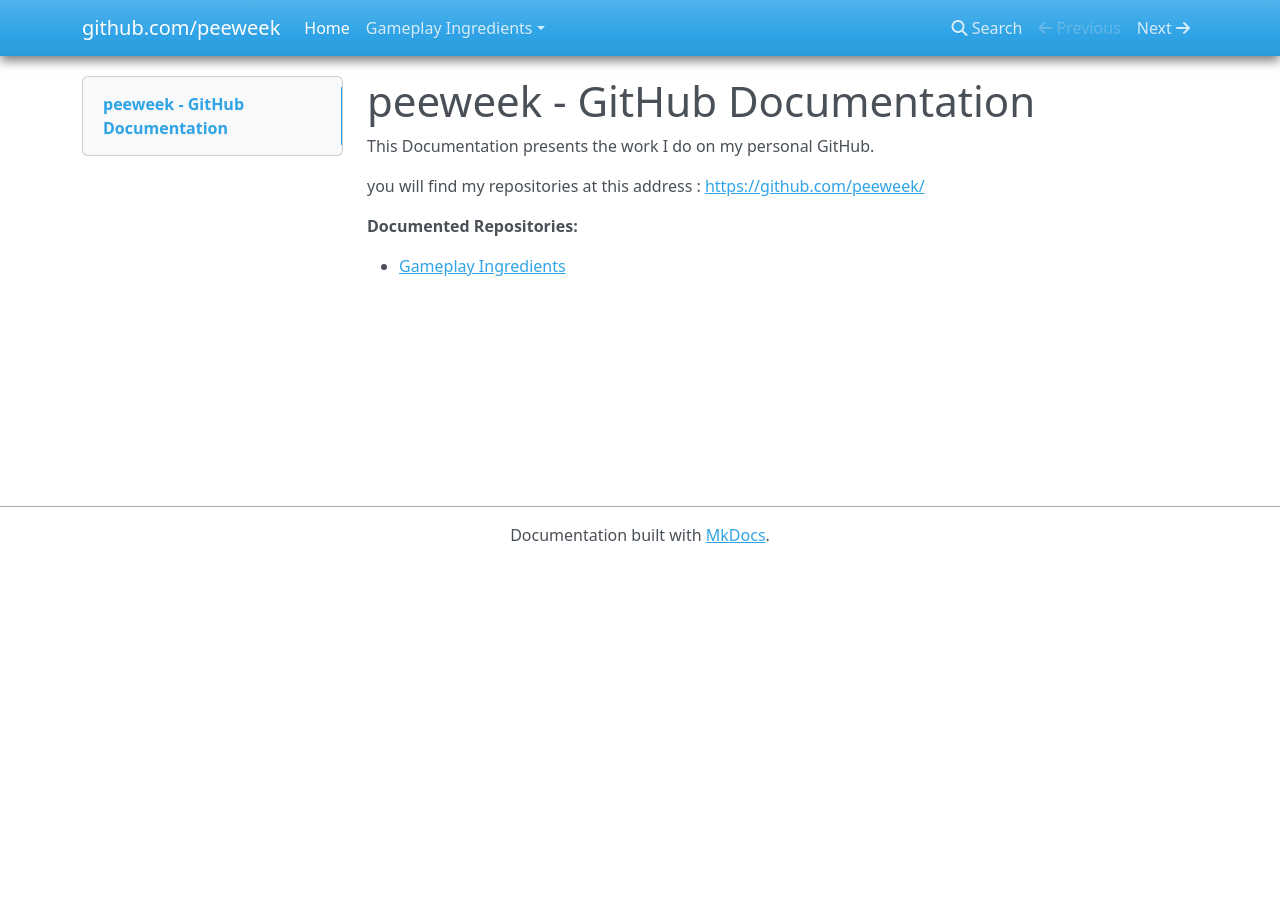
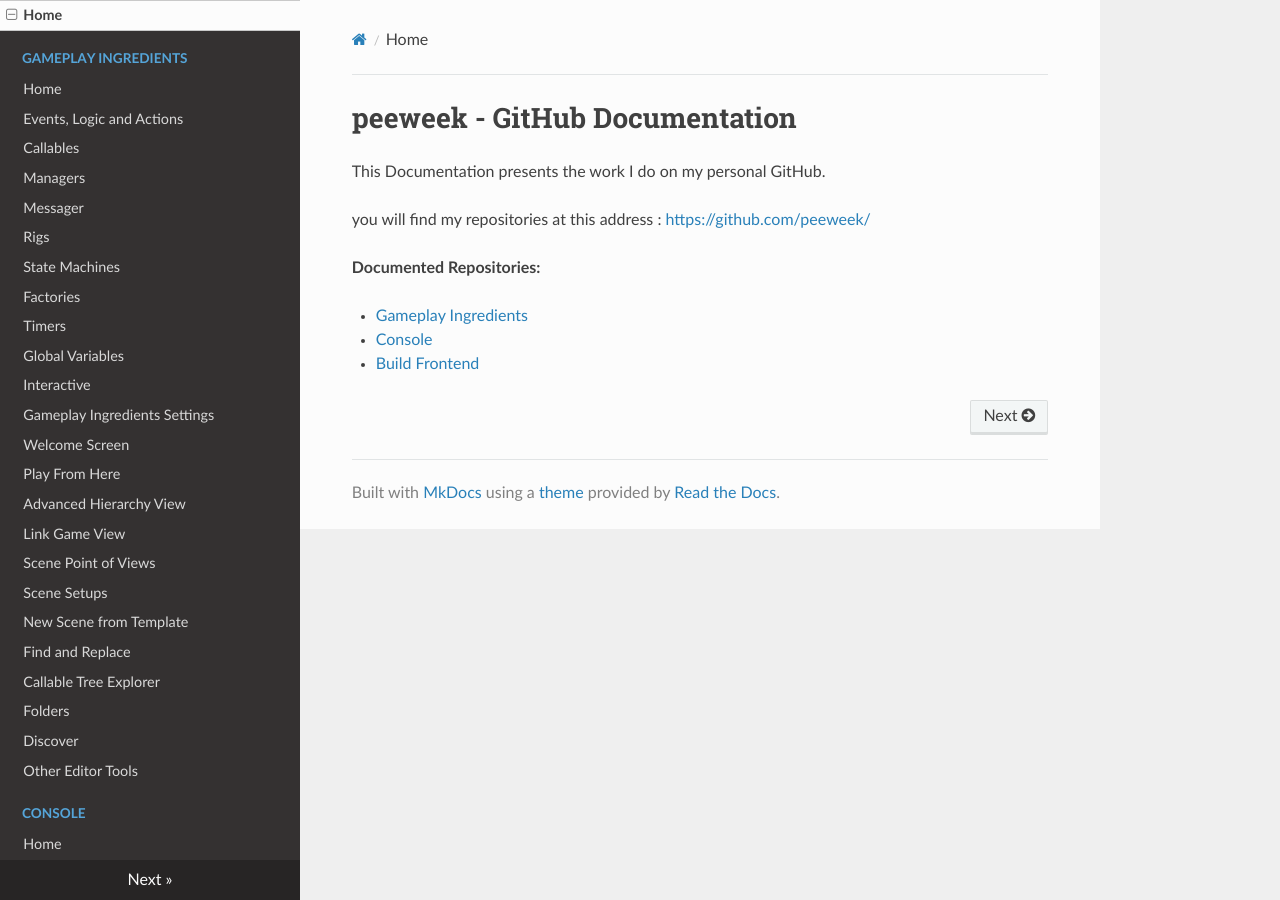
Before and after one commit to peeweek/documentation, an MkDocs documentation site: the page built from docs/index.md, in a window 1280 px wide. Built offline with MkDocs 1.6.1, drawn with Linux system fonts in a browser that asks for light colours; nearby versions of some CDN libraries.

Commit message:
Added Console and Build Frontend sections

```diff
--- a/docs/index.md
+++ b/docs/index.md
@@ -7,3 +7,5 @@ you will find my repositories at this address : [https://github.com/peeweek/](ht
 **Documented Repositories:**
 
 *  [Gameplay Ingredients](gameplay-ingredients/index.md)
+*  [Console](console/index.md)
+*  [Build Frontend](build-frontend/index.md)
--- a/mkdocs.yml
+++ b/mkdocs.yml
@@ -1,9 +1,7 @@
 site_name: github.com/peeweek
 site_description : Documentation of GitHub projects
 site_author : Thomas ICHÉ
-theme: mkdocs
-extra_css:
-    - css/extra.css
+theme: readthedocs
 nav:
   - 'Home' : 'index.md'
   - 'Gameplay Ingredients' :
@@ -31,3 +29,7 @@ nav:
     - 'Folders' : 'gameplay-ingredients/folders.md'
     - 'Discover' : 'gameplay-ingredients/discover.md'
     - 'Other Editor Tools' : 'gameplay-ingredients/editor-other.md'
+  - 'Console' :
+    - 'Home' : 'console/index.md'
+  - 'Build Frontend' :
+    - 'Home' : 'build-frontend/index.md'
```
Also changed, not shown: docs/build-frontend/index.md (added, +1 -0 lines), docs/console/index.md (added, +1 -0 lines).
